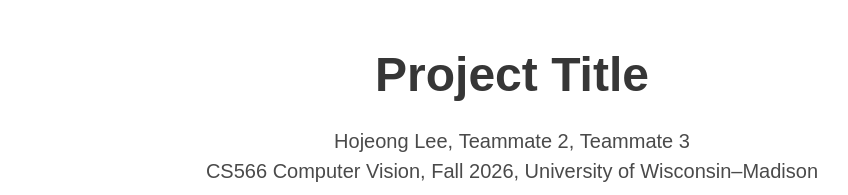
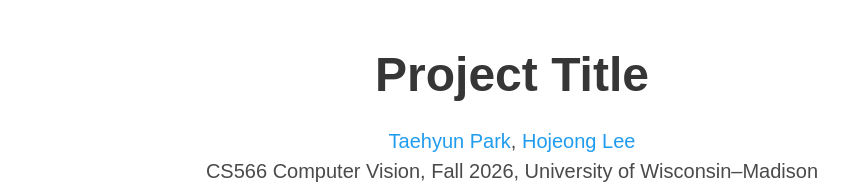
Before and after one commit to hojeongthinklee/cs566-project, a plain HTML site: page docs/index.html in a window 1280 px wide. Shown: the top 195 px of the page, without its empty margins (128-976 px from the left). Drawn offline with nearby package versions, Linux system fonts and the light colour scheme; a web font is replaced by a local one.

Commit message:
Add authors: Taehyun Park, Hojeong Lee
Co-Authored-By: Claude Opus 5.5 <noreply@anthropic.com>

```diff
--- a/docs/index.html
+++ b/docs/index.html
@@ -31,9 +31,10 @@
         <div class="column has-text-centered">
           <h1 class="title is-1 publication-title">Project Title</h1>
           <div class="is-size-5 publication-authors">
-            <span class="author-block">Hojeong Lee,</span>
-            <span class="author-block">Teammate 2,</span>
-            <span class="author-block">Teammate 3</span>
+            <span class="author-block">
+              <a href="https://github.com/Iamtaehyunpark">Taehyun Park</a>,</span>
+            <span class="author-block">
+              <a href="https://github.com/hojeongthinklee">Hojeong Lee</a></span>
           </div>
 
           <div class="is-size-5 publication-authors">
```
